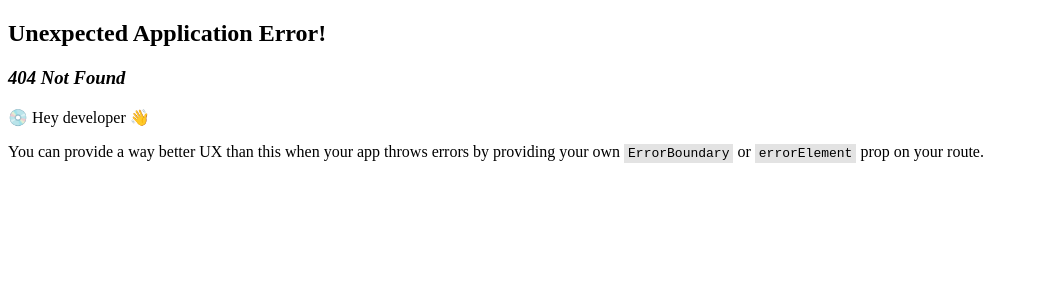
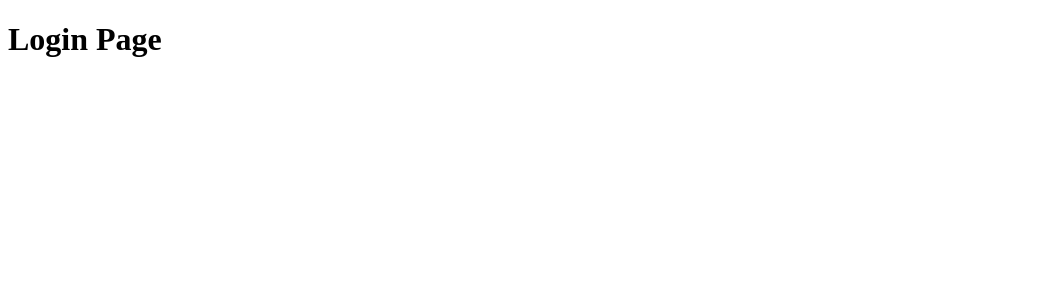
Before and after one commit to sharozecodes/fudo-fitness-app-frontend, a React (Create React App) app: page /login in a window 1280 px wide. Before the commit this address had no page. Shown: the top 300 px of the page, without its empty margins (0-1039 px from the left). Built offline with nearby package versions, Linux system fonts and the light colour scheme.

Commit message:
implements login route

```diff
--- a/src/components/NavBar.js
+++ b/src/components/NavBar.js
@@ -7,6 +7,9 @@ function NavBar() {
       <NavLink exact to="/" activeClassName="active">
         Home
       </NavLink>
+      <NavLink exact to="/login" activeClassName="active">
+        Login
+      </NavLink>
     </div>
   );
 }
--- a/src/index.js
+++ b/src/index.js
@@ -1,12 +1,17 @@
 import React from "react";
 import ReactDOM from "react-dom/client";
 import App from "./components/App";
+import Login from "./pages/Login";
 import { createBrowserRouter, RouterProvider } from "react-router-dom";
 
 const router = createBrowserRouter([
   {
     path: "/",
     element: <App />,
+  },
+  {
+    path: "/login",
+    element: <Login />,
   },
   // {
   //   path: "/:zodiacSign",
--- a/src/pages/Login.js
+++ b/src/pages/Login.js
@@ -0,0 +1,11 @@
+import React from "react";
+
+function Login() {
+  return (
+    <div>
+      <h1>Login Page</h1>
+    </div>
+  );
+}
+
+export default Login;
```
